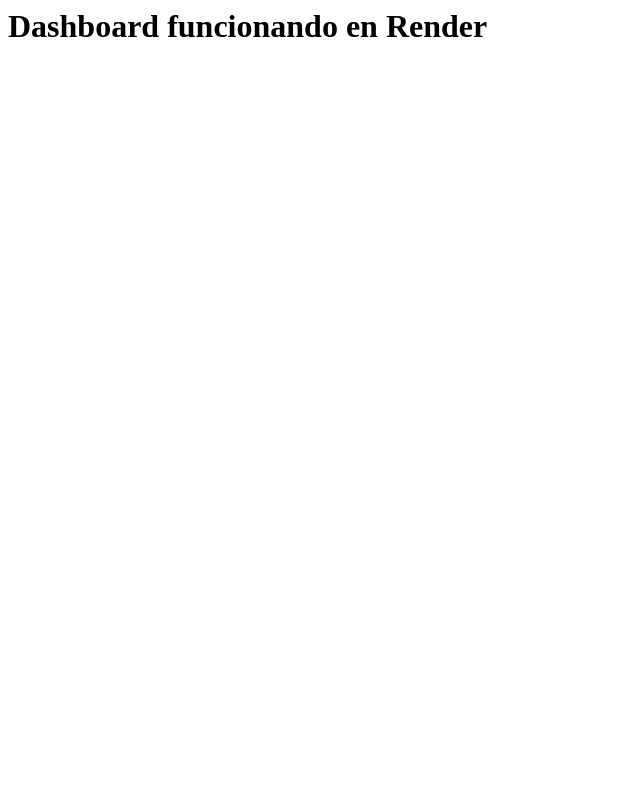
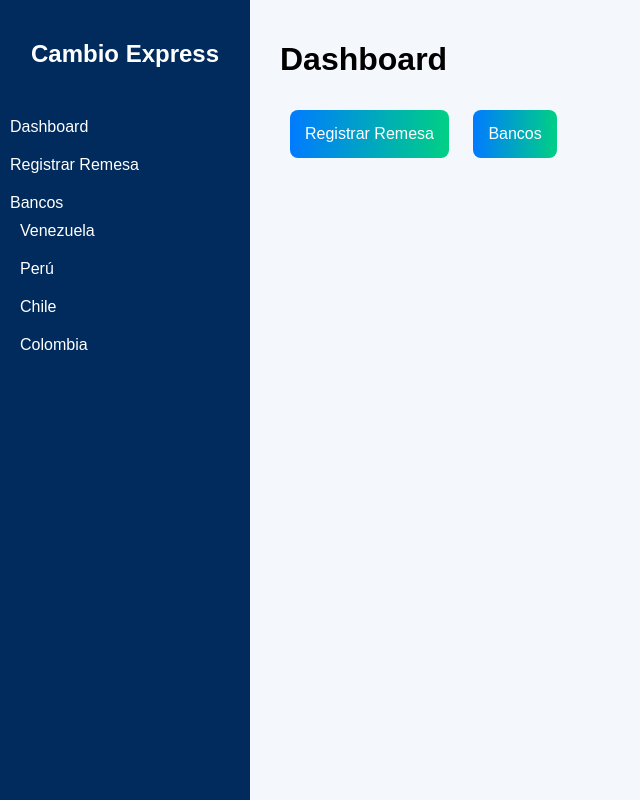
Before and after one commit to karinbarazarte/Cambioexpress2018, a Flask app: page / in a window 1280 px wide. Shown: the whole page, without its empty margins (0-640 px from the left). Run offline with Flask 3, Linux system fonts and the light colour scheme.

Commit message:
Add files via upload

```diff
--- a/app.py
+++ b/app.py
@@ -1,17 +1,30 @@
 from flask import Flask, render_template
+
 app = Flask(__name__)
 
 @app.route('/')
-def index():
-    return "<h1>Dashboard funcionando en Render</h1>"
+def dashboard():
+    return render_template('dashboard.html')
 
 @app.route('/remesas')
 def remesas():
-    return "<h2>Página de Remesas funcionando</h2>"
+    return render_template('remesas.html')
 
-@app.route('/bancos')
-def bancos():
-    return "<h2>Módulo de Bancos funcionando</h2>"
+@app.route('/bancos/venezuela')
+def bancos_venezuela():
+    return render_template('bancos_venezuela.html')
+
+@app.route('/bancos/peru')
+def bancos_peru():
+    return render_template('bancos_peru.html')
+
+@app.route('/bancos/chile')
+def bancos_chile():
+    return render_template('bancos_chile.html')
+
+@app.route('/bancos/colombia')
+def bancos_colombia():
+    return render_template('bancos_colombia.html')
 
 if __name__ == '__main__':
     app.run(host='0.0.0.0', port=5000)
--- a/static/css/style.css
+++ b/static/css/style.css
@@ -1 +1,13 @@
-/* Estilos premium para dashboard y bancos */
+
+body { font-family: Arial; background: #f4f7fb; margin:0; padding:0; }
+.sidebar { width:250px; background:#002b5c; color:#fff; float:left; height:100vh; }
+.sidebar h2 { text-align:center; padding:20px; }
+.sidebar ul { list-style:none; padding:0; }
+.sidebar ul li { padding:10px; }
+.sidebar ul li a { color:#fff; text-decoration:none; display:block; }
+.content { margin-left:260px; padding:20px; }
+.btn { display:inline-block; padding:15px; margin:10px; background:linear-gradient(90deg,#007bff,#00d084); color:#fff; text-decoration:none; border-radius:8px; }
+.container { background:#fff; padding:20px; margin:20px auto; border-radius:8px; width:80%; }
+.form-row { display:flex; gap:10px; margin-bottom:10px; }
+input, select { flex:1; padding:10px; border:1px solid #ccc; border-radius:4px; }
+button { background:#007bff; color:#fff; padding:12px; border:none; border-radius:6px; width:100%; }
--- a/templates/bancos_chile.html
+++ b/templates/bancos_chile.html
@@ -1 +1 @@
-<!-- Página Bancos Chile -->
+<h2>Bancos Chile</h2>
--- a/templates/bancos_colombia.html
+++ b/templates/bancos_colombia.html
@@ -1 +1 @@
-<!-- Página Bancos Colombia -->
+<h2>Bancos Colombia</h2>
--- a/templates/bancos_peru.html
+++ b/templates/bancos_peru.html
@@ -1 +1 @@
-<!-- Página Bancos Perú -->
+<h2>Bancos Perú</h2>
--- a/templates/bancos_venezuela.html
+++ b/templates/bancos_venezuela.html
@@ -1 +1 @@
-<!-- Página Bancos Venezuela -->
+<h2>Bancos Venezuela</h2>
--- a/templates/dashboard.html
+++ b/templates/dashboard.html
@@ -1 +1,33 @@
-<h1>Dashboard</h1>
+
+<!DOCTYPE html>
+<html lang="es">
+<head>
+<meta charset="UTF-8">
+<title>Dashboard - Cambio Express</title>
+<link rel="stylesheet" href="/static/css/style.css">
+</head>
+<body>
+<div class="sidebar">
+  <h2>Cambio Express</h2>
+  <ul>
+    <li><a href="/">Dashboard</a></li>
+    <li><a href="/remesas">Registrar Remesa</a></li>
+    <li>Bancos
+      <ul>
+        <li><a href="/bancos/venezuela">Venezuela</a></li>
+        <li><a href="/bancos/peru">Perú</a></li>
+        <li><a href="/bancos/chile">Chile</a></li>
+        <li><a href="/bancos/colombia">Colombia</a></li>
+      </ul>
+    </li>
+  </ul>
+</div>
+<div class="content">
+  <h1>Dashboard</h1>
+  <div class="buttons">
+    <a href="/remesas" class="btn">Registrar Remesa</a>
+    <a href="/bancos/venezuela" class="btn">Bancos</a>
+  </div>
+</div>
+</body>
+</html>
```
Also changed, not shown: templates/remesas.html (+41 -1 lines).
